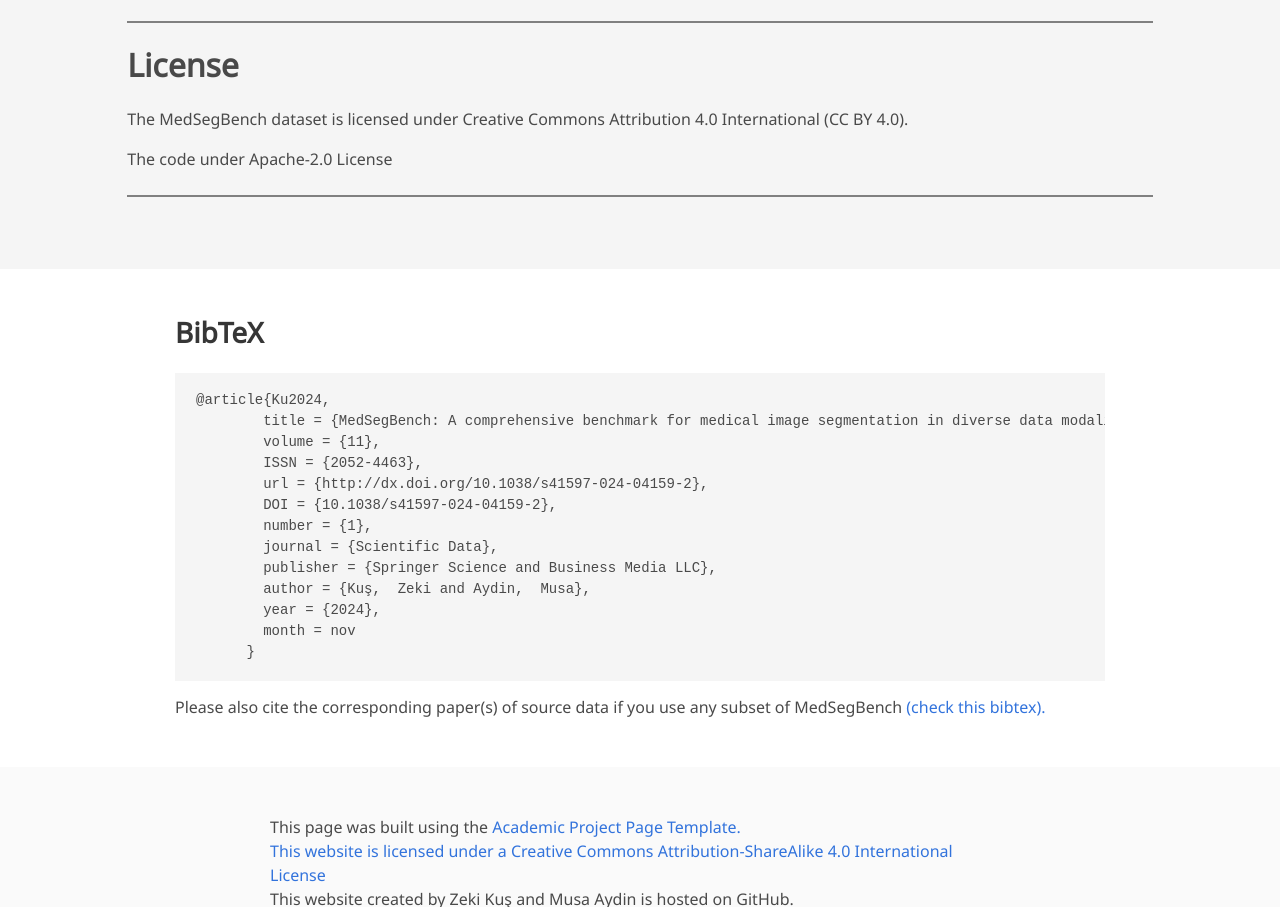
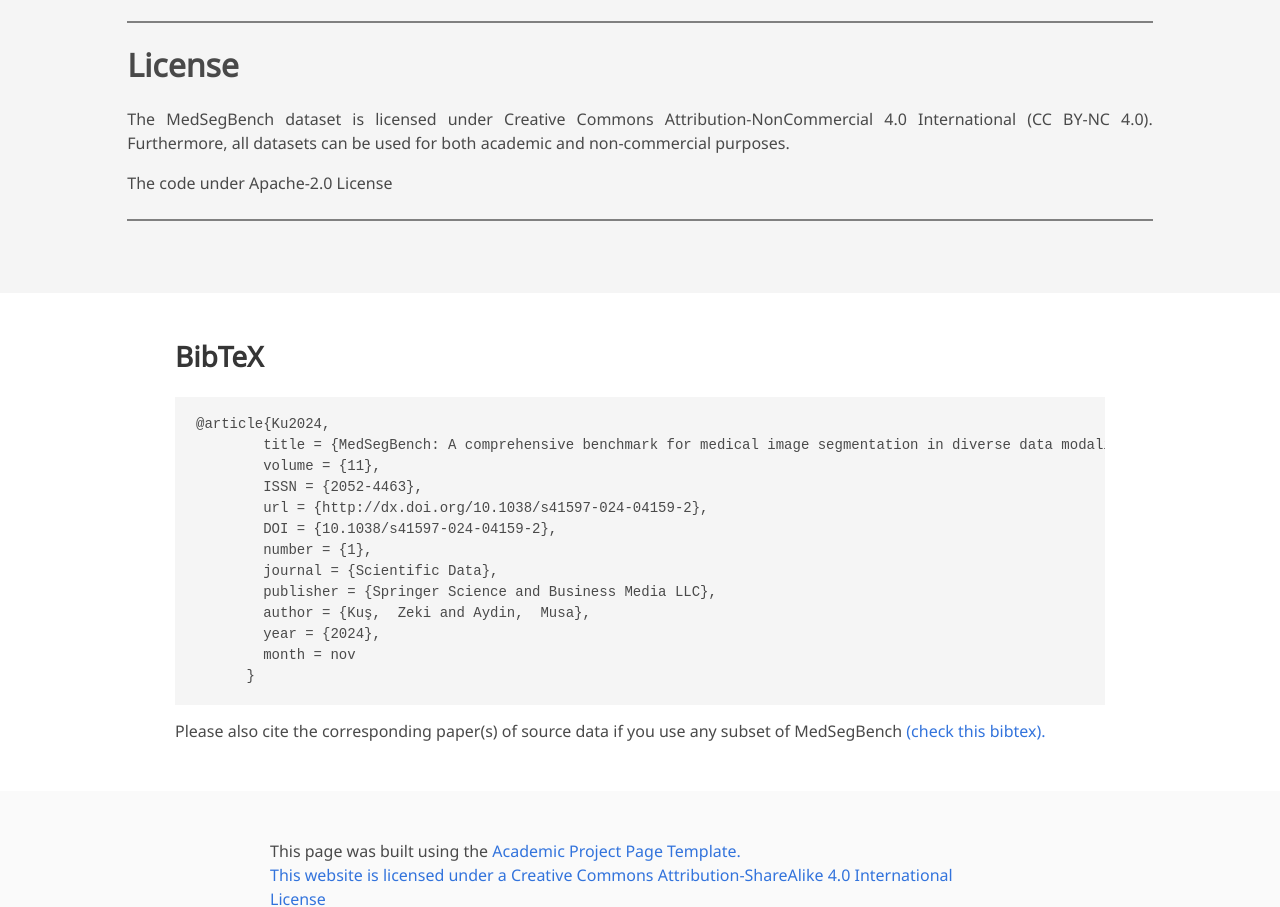
Before and after one commit to MedSegBench/medsegbench.github.io, a plain HTML site: page index.html in a window 1280 px wide. Shown: the part 7504-8411 px from the top of the page. Drawn offline with Linux system fonts and the light colour scheme; some icons are missing; a web font is replaced by a local one.

Commit message:
Update index.html

```diff
--- a/index.html
+++ b/index.html
@@ -1655,8 +1655,8 @@ diagnosis, cell and nuclei segmentation, and organ segmentation.
         <h2 class="title is-3" align="left">License</h2>
         <div class="content has-text-justified">
           <p>
-            The MedSegBench dataset is licensed under Creative Commons Attribution 4.0 International (<a
-            href="https://creativecommons.org/licenses/by/4.0/" target="_blank">CC BY 4.0</a>).
+            The MedSegBench dataset is licensed under Creative Commons Attribution-NonCommercial 4.0 International (<a
+            href="https://creativecommons.org/licenses/by-nc/4.0/" target="_blank">CC BY-NC 4.0</a>). Furthermore, all datasets can be used for both academic and non-commercial purposes.
           </p>
           <p>
             The code under <a href="https://github.com/zekikus/MedSegBench?tab=Apache-2.0-1-ov-file#readme" target="_blank">Apache-2.0 License</a>
```
